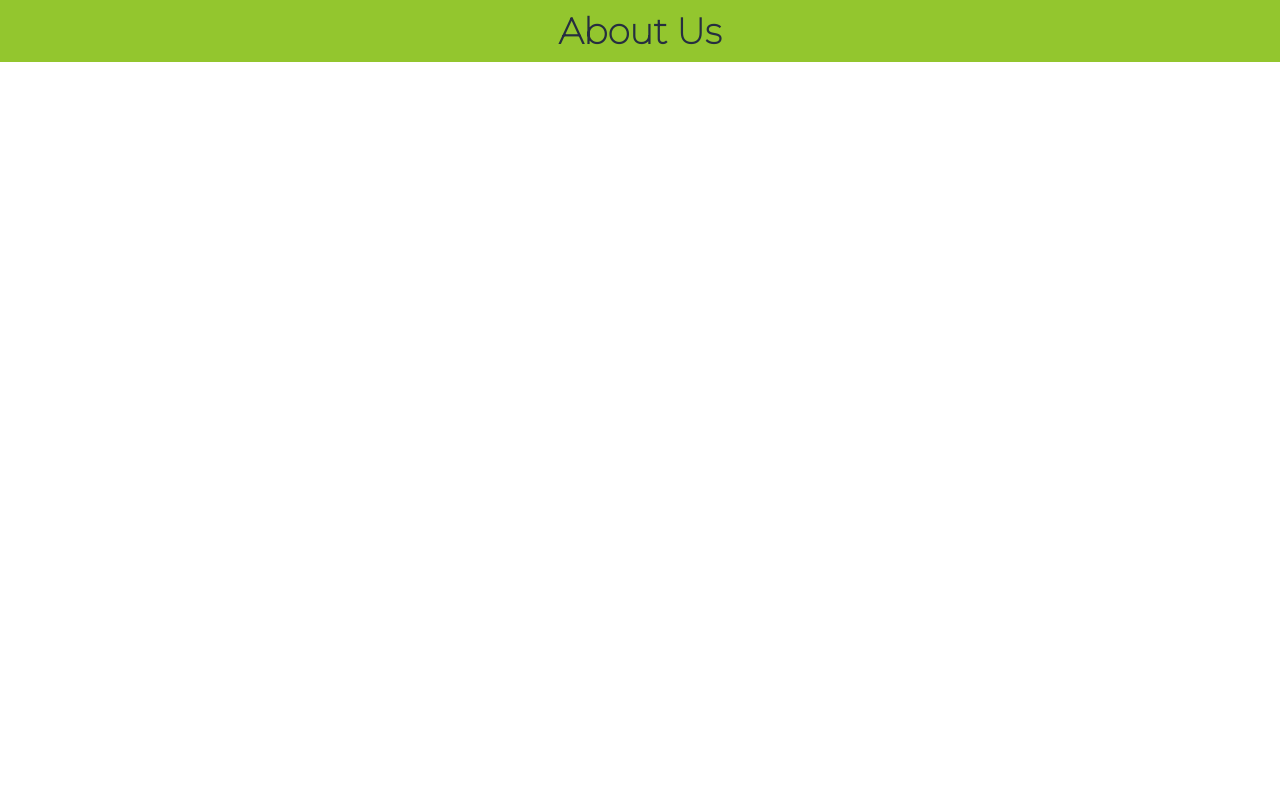
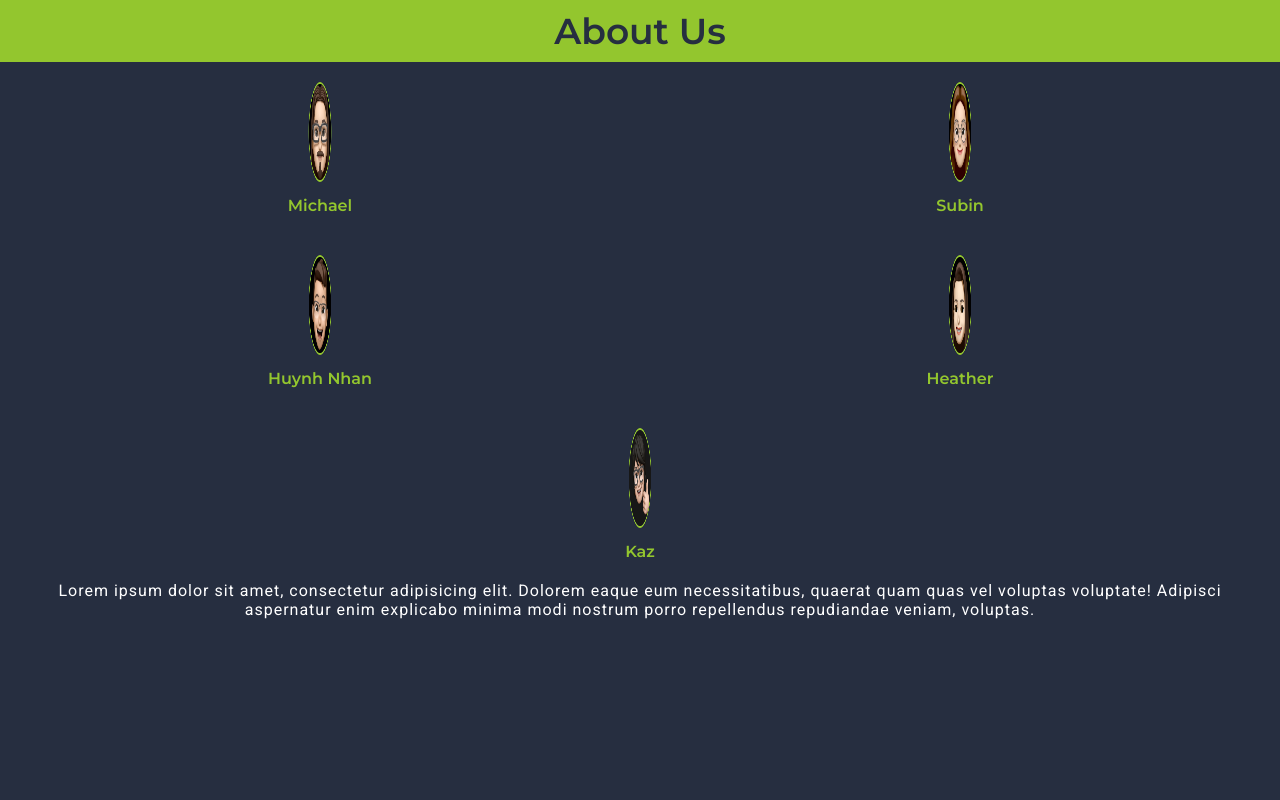
Before and after one commit to hnngo/COMP-2800-Team-DTC-01-BinWhere, a Flask app: page /about-us in a window 1280 px wide. Run offline with Flask 2, Linux system fonts and the light colour scheme.

Commit message:
Add team profile images and text placeholder

```diff
--- /dev/null
+++ b/static/css/about-us.css
@@ -0,0 +1,60 @@
+.container {
+    background-color: var(--primary-black);
+    height: 100vh;
+}
+
+.profile-container {
+    display: flex;
+    flex-wrap: wrap;
+    justify-content: center;
+    align-items: center;
+}
+
+.profile-person {
+    margin: 20px 0;
+    width: 50%;
+    display: flex;
+    flex-direction: column;
+    justify-content: center;
+    align-items: center;
+    position: relative;
+}
+
+.profile-avatar {
+    position: relative;
+    overflow: hidden;
+    border-radius: 50%;
+    z-index: 1;
+}
+
+.profile-avatar img {
+    width: 100px;
+    border-radius: 50%;
+    border: 2px solid var(--primary-green);
+    animation: slide-shadow 5s ease-in-out 5s infinite;
+}
+
+@keyframes slide-shadow {
+    0% {
+        transform: rotateY(0deg);
+    }
+
+    100% {
+        transform: rotateY(360deg);
+    }
+}
+
+.profile-name {
+    margin-top: 10px;
+    color: var(--primary-green);
+    font-family: 'Montserrat', sans-serif;
+    font-weight: 600;
+}
+
+.short-paragraph {
+    text-align: center;
+    color: white;
+    padding: 0 20px 20px 20px;
+    font-family: 'Roboto', sans-serif;
+    letter-spacing: 1px;
+}
--- a/static/css/colors.css
+++ b/static/css/colors.css
@@ -1,4 +1,5 @@
 :root {
     --primary-green: #93C62E;
     --primary-black: #262E40;
+    --primary-yellow: #FFDE59;
 }
--- a/templates/404.html
+++ b/templates/404.html
@@ -3,7 +3,7 @@
 <head>
     <meta charset="UTF-8">
     <title>Title</title>
-    <link rel="stylesheet" href="{{ url_for('static', file_name="css/404.css") }}" />
+    <link rel="stylesheet" href="{{ url_for('static', filename="css/404.css") }}" />
 </head>
 <body>
 
--- a/templates/about-us.html
+++ b/templates/about-us.html
@@ -1,12 +1,68 @@
 <!DOCTYPE html>
 <html lang="en">
 <head>
-  <meta charset="UTF-8">
-  <meta http-equiv="X-UA-Compatible" content="IE=edge">
-  <meta name="viewport" content="width=device-width, initial-scale=1.0">
-  <title>About us</title>
+    <meta charset="UTF-8">
+    <meta http-equiv="X-UA-Compatible" content="IE=edge">
+    <meta name="viewport" content="width=device-width, initial-scale=1.0">
+    <link rel="stylesheet" href="{{ url_for('static', filename="css/about-us.css") }}">
+    <title>About us</title>
 </head>
 <body>
-    {% include "includes/heading.html" %}
+    <div class="container">
+        {% include "includes/heading.html" %}
+
+        <div class="profile-container">
+            <div class="profile-person">
+                <div class="profile-avatar">
+                    <img
+                        src="{{ url_for('static', filename="assets/images/michael.png") }}"
+                        alt="avatar"
+                    />
+                </div>
+                <div class="profile-name">Michael</div>
+            </div>
+            <div class="profile-person">
+                <div class="profile-avatar">
+                    <img
+                        src="{{ url_for('static', filename="assets/images/subin.png") }}"
+                        alt="avatar"
+                    />
+                </div>
+                <div class="profile-name">Subin</div>
+            </div>
+            <div class="profile-person">
+                <div class="profile-avatar">
+                    <img
+                        src="{{ url_for('static', filename="assets/images/nhan.png") }}"
+                        alt="avatar"
+                    />
+                </div>
+                <div class="profile-name">Huynh Nhan</div>
+            </div>
+            <div class="profile-person">
+                <div class="profile-avatar">
+                    <img
+                        src="{{ url_for('static', filename="assets/images/heather.png") }}"
+                        alt="avatar"
+                    />
+                </div>
+                <div class="profile-name">Heather</div>
+            </div>
+            <div class="profile-person">
+                <div class="profile-avatar">
+                    <img
+                        src="{{ url_for('static', filename="assets/images/kaz.jpeg") }}"
+                        alt="avatar"
+                    />
+                </div>
+                <div class="profile-name">Kaz</div>
+            </div>
+        </div>
+        <div class="short-paragraph">
+            Lorem ipsum dolor sit amet, consectetur adipisicing elit. Dolorem eaque eum necessitatibus, quaerat
+            quam quas vel voluptas voluptate! Adipisci aspernatur enim explicabo minima modi nostrum porro
+            repellendus repudiandae veniam, voluptas.
+        </div>
+    </div>
 </body>
 </html>
--- a/templates/form.html
+++ b/templates/form.html
@@ -1,4 +1,4 @@
-{% extends 'base.html' %}
+{% extends 'includes/base.html' %}
 
 {% block body %}
 
--- a/templates/includes/base.html
+++ b/templates/includes/base.html
@@ -11,8 +11,6 @@
     {% endblock %}
 </head>
 <body>
-    {% include "includes/nav.html" %}
-
     {% block body %}
 
     {% endblock %}
--- a/templates/includes/heading.html
+++ b/templates/includes/heading.html
@@ -3,5 +3,8 @@
 <link rel="stylesheet" href="{{ url_for('static', filename='css/heading.css') }}">
 
 <div class="heading-container">
+    {% if show_back %}
+        <div>Back</div>
+    {% endif %}
     <div class="heading-title">{{ title }}</div>
 </div>
--- a/templates/includes/nav.html
+++ /dev/null
@@ -1,2 +0,0 @@
-<h2>This is Navbar</h2>
-<hr>
--- a/templates/includes/source.html
+++ b/templates/includes/source.html
@@ -1,2 +1,3 @@
-<link href="https://fonts.googleapis.com/css?family=Montserrat:100:400,600" rel="stylesheet">
+<link href="https://fonts.googleapis.com/css?family=Montserrat:400,600" rel="stylesheet">
+<link href="https://fonts.googleapis.com/css?family=Roboto:400,600" rel="stylesheet">
 <link rel="stylesheet" href="{{ url_for('static', filename='css/colors.css') }}">
```
Also changed, not shown: static/assets/images/heather.png (added), static/assets/images/kaz.jpeg (added), static/assets/images/michael.png (added), static/assets/images/nhan.png (added), static/assets/images/subin.png (added), 2 other files.
